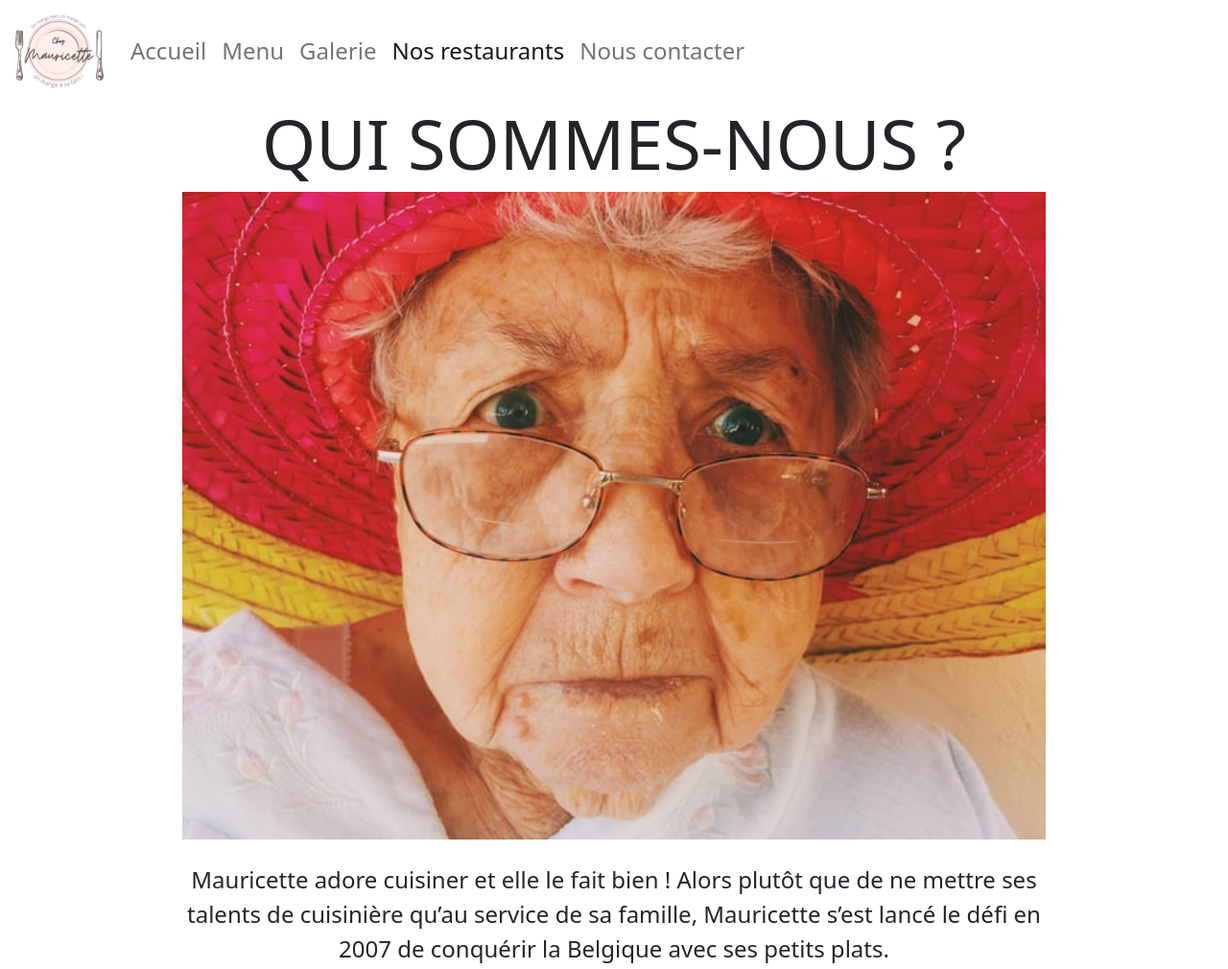
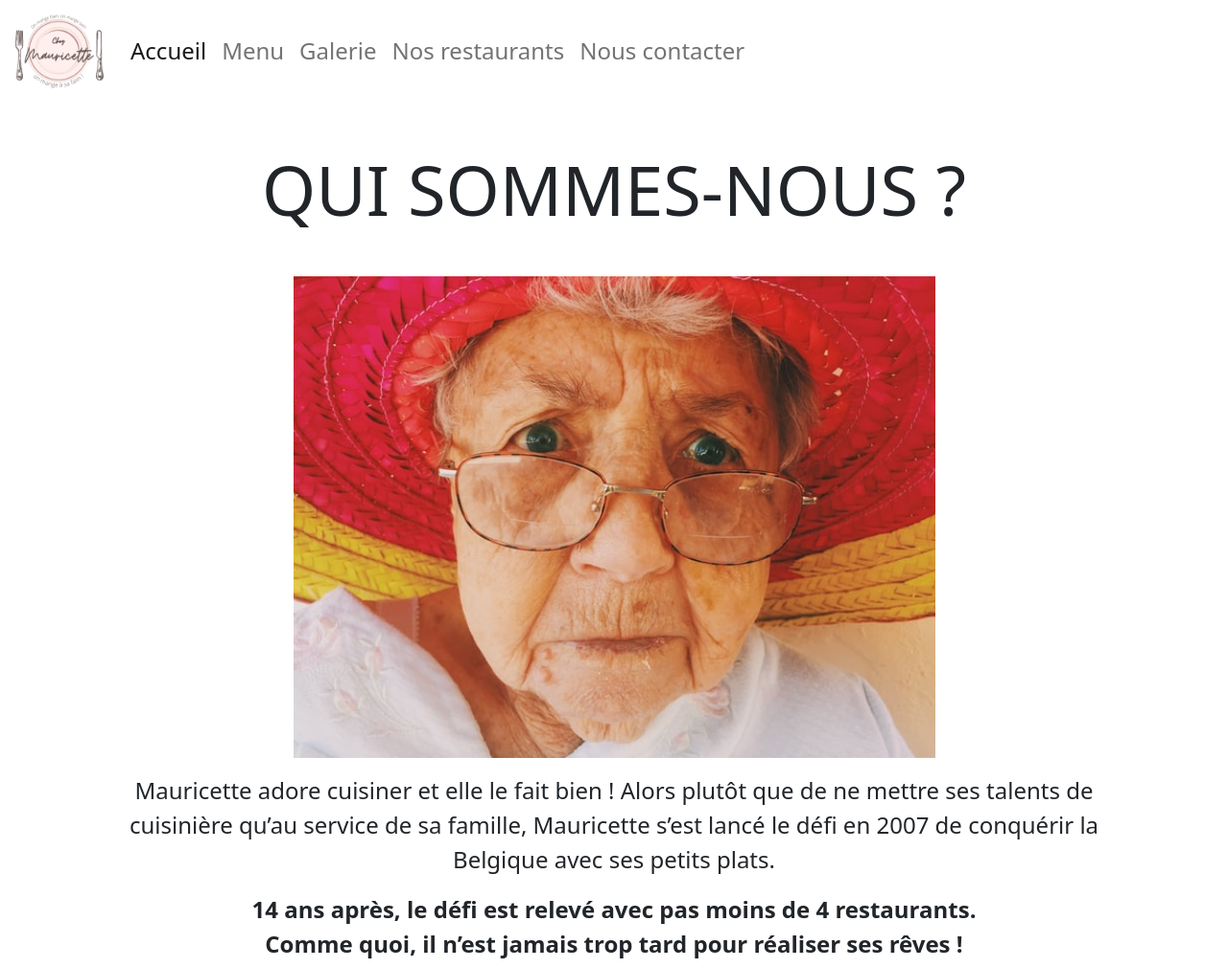
Before and after one commit to rohmerpauline/restaurant-css-framework, a plain HTML site: page nosrestaurants.html in a window 1280 px wide. Shown: the top 1010 px of the page at 96% size. Drawn offline with nearby package versions, Linux system fonts and the light colour scheme.

Commit message:
Change navbar

```diff
--- a/nosrestaurants.html
+++ b/nosrestaurants.html
@@ -7,7 +7,7 @@
         <script src="https://cdn.jsdelivr.net/npm/bootstrap@5.0.0-beta1/dist/js/bootstrap.bundle.min.js" integrity="sha384-ygbV9kiqUc6oa4msXn9868pTtWMgiQaeYH7/t7LECLbyPA2x65Kgf80OJFdroafW" crossorigin="anonymous"></script>
         <link rel="stylesheet" href="style.css">
         <link rel="stylesheet" href="https://use.fontawesome.com/releases/v5.15.2/css/all.css" integrity="sha384-vSIIfh2YWi9wW0r9iZe7RJPrKwp6bG+s9QZMoITbCckVJqGCCRhc+ccxNcdpHuYu" crossorigin="anonymous">
-        <title>Chez Mauricette</title>
+        <title>Chez Mauricette - Nos Restaurants</title>
     </head>
     <body>
 <!--NAVBAR-->
@@ -21,10 +21,10 @@
             </button>
             <div class="collapse navbar-collapse fs-4" id="navbarNavAltMarkup">
                 <div class="navbar-nav">
-                <a class="nav-link text-center" aria-current="page" href="index.html">Accueil</a>
+                <a class="nav-link active text-center" aria-current="page" href="index.html">Accueil</a>
                 <a class="nav-link text-center" href="menu.html">Menu</a>
                 <a class="nav-link text-center" href="galerie.html">Galerie</a>
-                <a class="nav-link active text-center" href="nosrestaurants.html">Nos restaurants</a>
+                <a class="nav-link text-center" href="nosrestaurants.html">Nos restaurants</a>
                 <a class="nav-link text-center" href="nouscontacter.html">Nous contacter</a>
                 </div>
             </div>
@@ -36,13 +36,16 @@
         <main>
 
         <!--Qui sommes-nous ?-->
-            <div class="container">
-                <div class="row justify-content-center text-center px-5 mx-5">
-                    <h1 class="col-12 text-uppercase display-2">Qui sommes-nous ?</h1>
-                    <img class="h-100 mb-4" src="images/mauricette.jpg" alt="Mauricette">
-                    <p class="fs-4 fw-lighter">Mauricette adore cuisiner et elle le fait bien !
+            <div class="container my-5">
+                <div class="row justify-content-center text-center px-5">
+                    <h1 class="col-12 text-uppercase display-2 mb-5">Qui sommes-nous ?</h1>
+                    <div class="col-12 justify-content-center text-center">
+                        <img class="w-100 px-4 d-block d-sm-block d-md-none "src="images/mauricette.jpg" alt="Logo Mauricette">
+                        <img class="w-75 px-5 mx-auto d-none d-md-block justify-content-center" src="images/mauricette.jpg" alt="Logo Mauricette">
+                    </div>
+                    <p class="col-12 fs-4 fw-lighter mt-3">Mauricette adore cuisiner et elle le fait bien !
                         Alors plutôt que de ne mettre ses talents de cuisinière qu’au service de sa famille, Mauricette s’est lancé le défi en 2007 de conquérir la Belgique avec ses petits plats.</p>
-                    <p class="fs-4 fw-bold">14 ans après, le défi est relevé avec pas moins de 4 restaurants.</br> Comme quoi, il n’est jamais trop tard pour réaliser ses rêves !</p>
+                    <p class="col-12 fs-4 fw-bold">14 ans après, le défi est relevé avec pas moins de 4 restaurants.</br> Comme quoi, il n’est jamais trop tard pour réaliser ses rêves !</p>
                 </div>
             </div>
 
```
Also changed, not shown: galerie.html (+2 -2 lines), galeriepage2.html (+2 -2 lines), galeriepage3.html (+2 -2 lines), galeriepage4.html (+2 -2 lines), index.html (+4 -4 lines), menu.html (+4 -4 lines), nouscontacter.html (+3 -3 lines), images/mauricettephoto.png (added).
